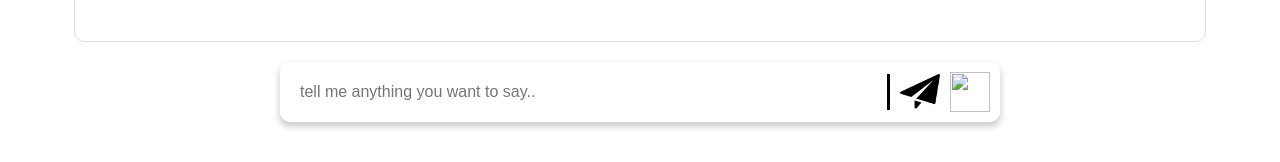
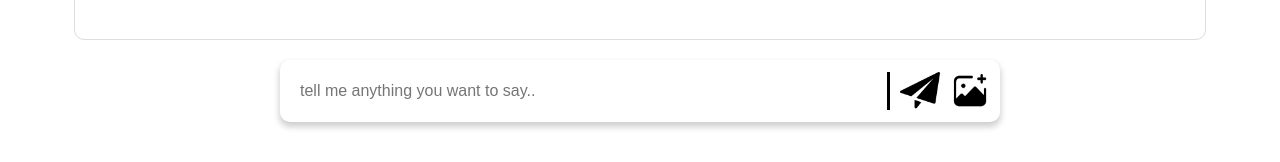
Before and after one commit to shivprakashh/profileviewer, a website: page public/index.html in a window 1280 px wide. Shown: the part 588-750 px from the top of the page. Drawn offline with nearby package versions, Linux system fonts and the light colour scheme; the site is published under a folder, as on GitHub Pages, so addresses that start at the root find nothing; no server answers.

Commit message:
changed botsdfsdfsf

```diff
--- a/public/index.html
+++ b/public/index.html
@@ -173,7 +173,7 @@ cursor: pointer;
     <img id="sendimg" src="send.png"/>
     <div class="img">
         <input class="file" type="file">
-        <img class="imgsend" src="/image.png"/>
+        <img class="imgsend" src="image.png"/>
     </div>
 
 </div>
```
